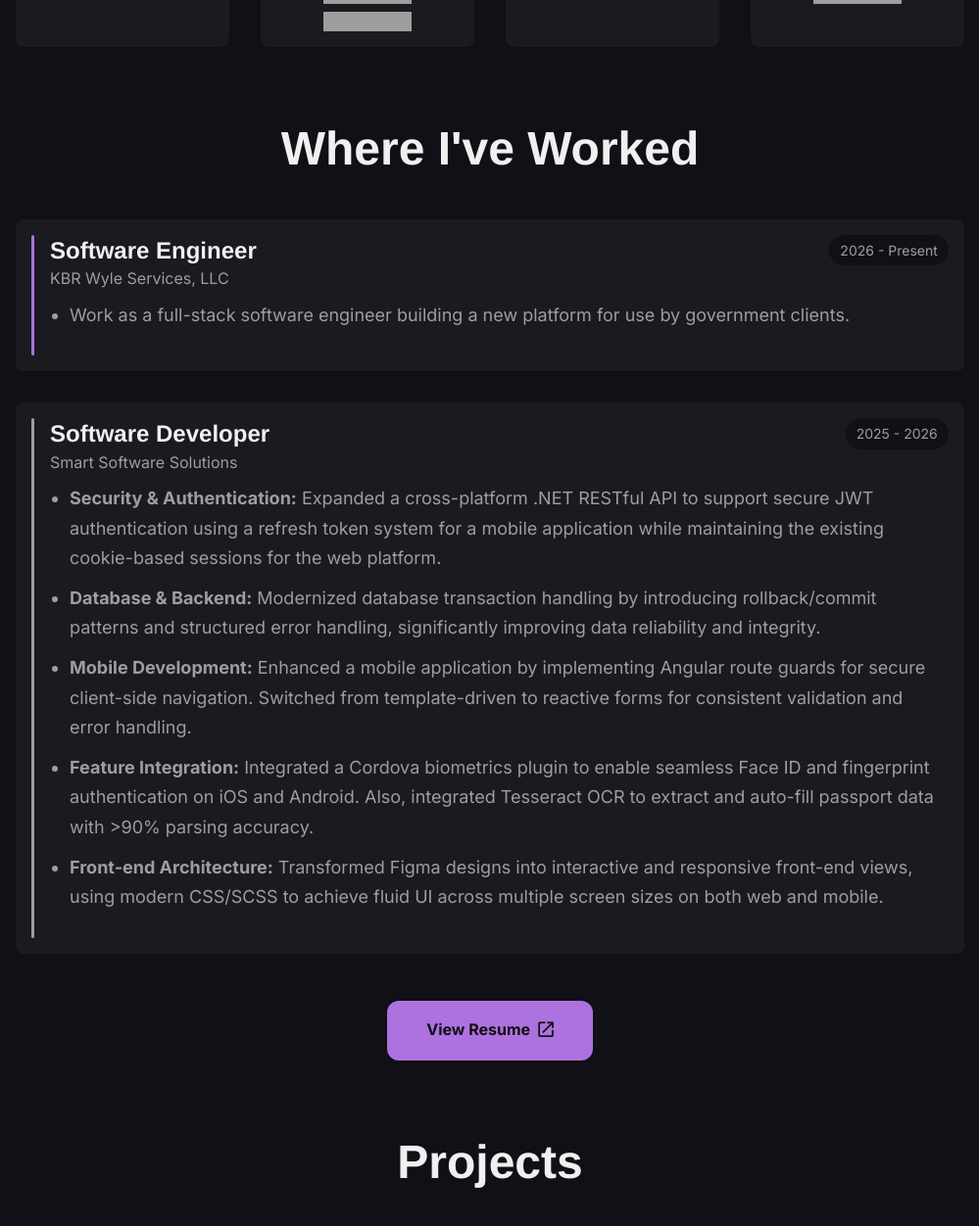
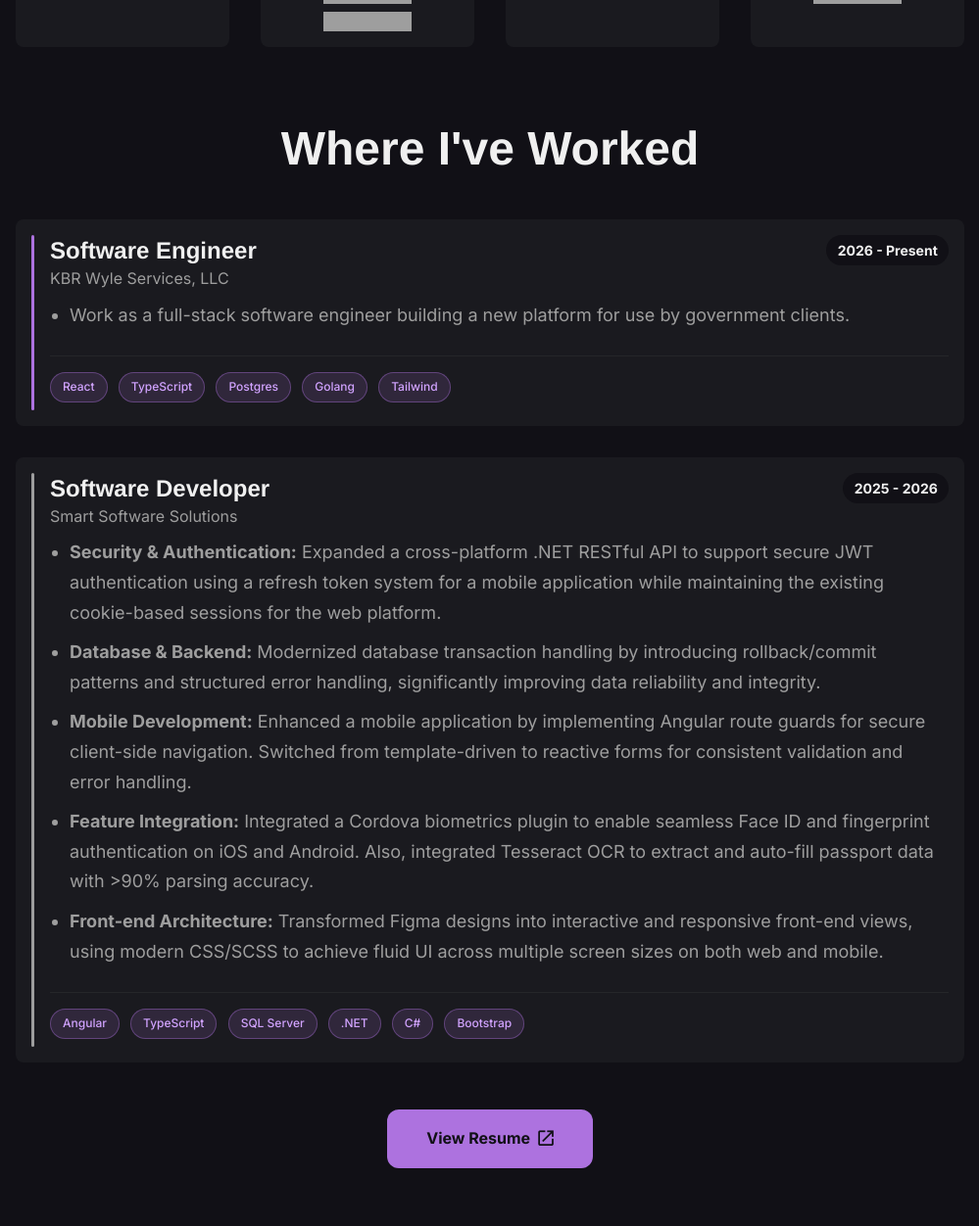
Before and after one commit to YAGOTAGO/yagotago.github.io, a Jekyll site: the page built from index.html, in a window 1280 px wide, cut to the strip 899-2154 px from the top of the page. Shown: the top 1252 px of the strip at 98% size, without its empty margins (140-1139 px from the left). Built offline with Jekyll 4.4.1, drawn with Linux system fonts in a browser that asks for light colours; nearby versions of some CDN libraries; some web fonts are replaced; the list of posts is cut into pages by our own code; grey boxes are pictures that could not be loaded.

Commit message:
Added tech pills to experience

```diff
--- a/_data/experience.yml
+++ b/_data/experience.yml
@@ -7,6 +7,12 @@
     description:
       - bullet: |
           Work as a full-stack software engineer building a new platform for use by government clients.
+    skills:
+      - React
+      - TypeScript
+      - Postgres
+      - Golang
+      - Tailwind
   - title: Software Developer
     company: Smart Software Solutions
     date: 2025 - 2026
@@ -26,3 +32,10 @@
       - bullet: |
           <b>Front-end Architecture:</b>
           Transformed Figma designs into interactive and responsive front-end views, using modern CSS/SCSS to achieve fluid UI across multiple screen sizes on both web and mobile.
+    skills:
+      - Angular
+      - TypeScript
+      - SQL Server
+      - .NET
+      - C#
+      - Bootstrap
--- a/_includes/section-experience.html
+++ b/_includes/section-experience.html
@@ -31,6 +31,12 @@
                         <li>{{ item.bullet }}</li>
                       {% endfor %}
                     </ul>
+
+                    <div class="experience__skills">
+                      {% for skill in role.skills %}
+                        <span class="tech-pill">{{ skill }}</span>
+                      {% endfor %}
+                    </div>
                   </div>
                 </div>
               </div>
--- a/_sass/0-settings/_color-scheme.scss
+++ b/_sass/0-settings/_color-scheme.scss
@@ -2,6 +2,7 @@
 
 :root {
   --brand-color: #fec824;
+
   --white: #fff;
   --light-gray: #ededf1;
   --light-blue: #f3f7ff;
@@ -31,11 +32,16 @@
   --th-color: var(--light-gray);
   --tr-color: var(--light-gray);
 
+  --pill-bg: rgba(254, 200, 36, 0.2);
+  --pill-text: #825c00;
+  --pill-border: rgba(254, 200, 36, 0.6);
+
   --syntax-highlighting-background: #f3f3f3;
 }
 
 :root[dark] {
   --brand-color: #ad72df;
+
   --white: #fff;
   --light-gray: #f0f0f0;
   --gray: #9e9e9e;
@@ -59,8 +65,12 @@
   --border-color: #252629;
   --border-color-alt: #080b12;
 
-  --th-color: #18181d;;
+  --th-color: #18181d;
   --tr-color: #080b12;
+
+  --pill-bg: rgba(173, 114, 223, 0.15);
+  --pill-text: #d1a3ff;
+  --pill-border: rgba(173, 114, 223, 0.4);
 
   --syntax-highlighting-background: #080b12;
 }
--- a/_sass/3-modules/_experience.scss
+++ b/_sass/3-modules/_experience.scss
@@ -31,11 +31,34 @@
 
         .experience__date {
           background-color: var(--background-color);
+          color: var(--heading-font-color);
           border-radius: 25px;
           margin-bottom: 0;
           padding: 0.25rem 0.7rem;
           font-size: 14px;
           text-align: center;
+          font-weight: bold;
+        }
+      }
+
+      .experience__skills {
+        display: flex;
+        flex-wrap: wrap;
+        gap: 0.7rem;
+        margin-bottom: 0.5rem;
+        padding-top: 1rem;
+        border-top: 1px solid var(--border-color);
+
+        .tech-pill {
+          display: inline-block;
+          padding: 0.25rem 0.75rem;
+          font-size: 0.75rem;
+          font-weight: 500;
+          border-radius: 9999px;
+          background-color: var(--pill-bg);
+          color: var(--pill-text);
+          border: 1px solid var(--pill-border);
+          transition: background-color 0.3s ease, color 0.3s ease, border-color 0.3s ease;
         }
       }
 
```
